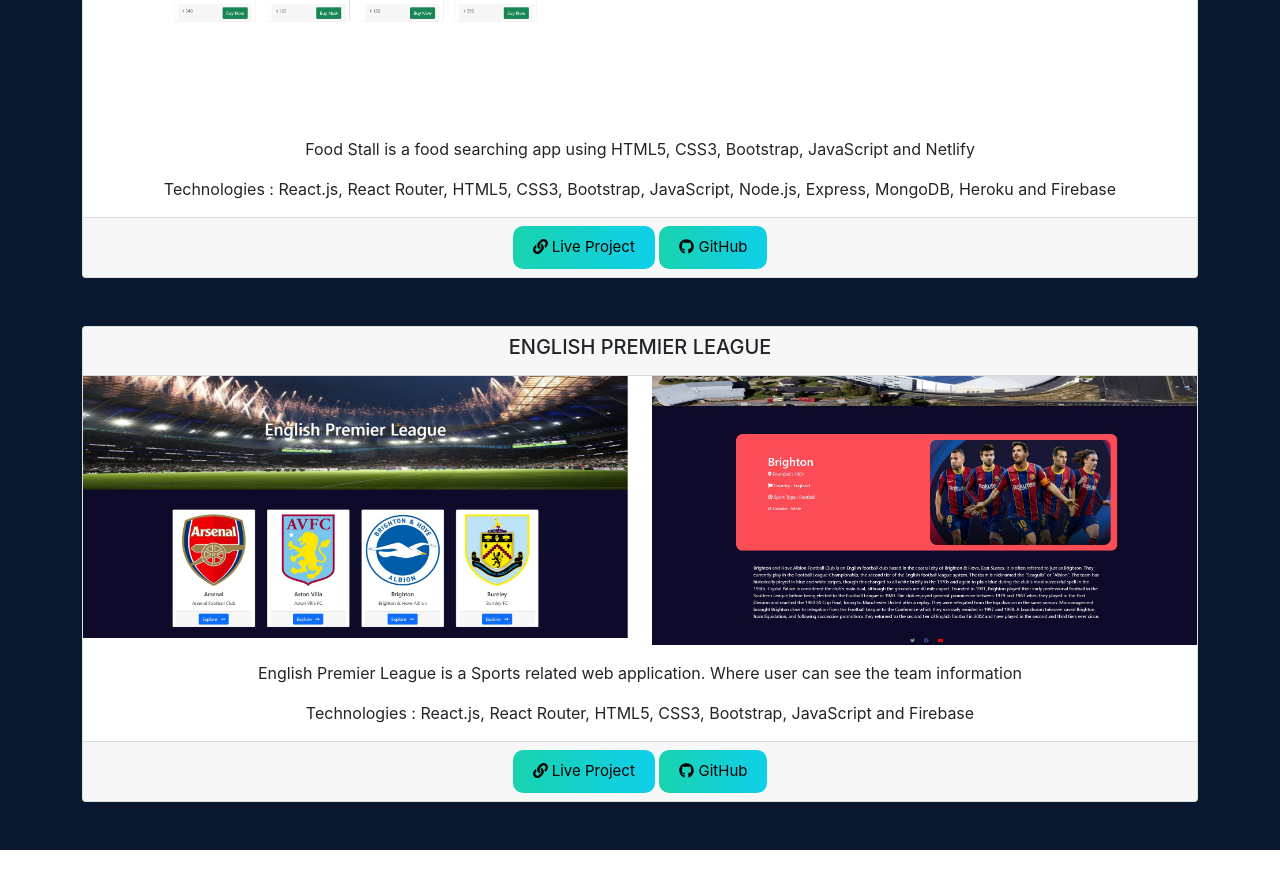
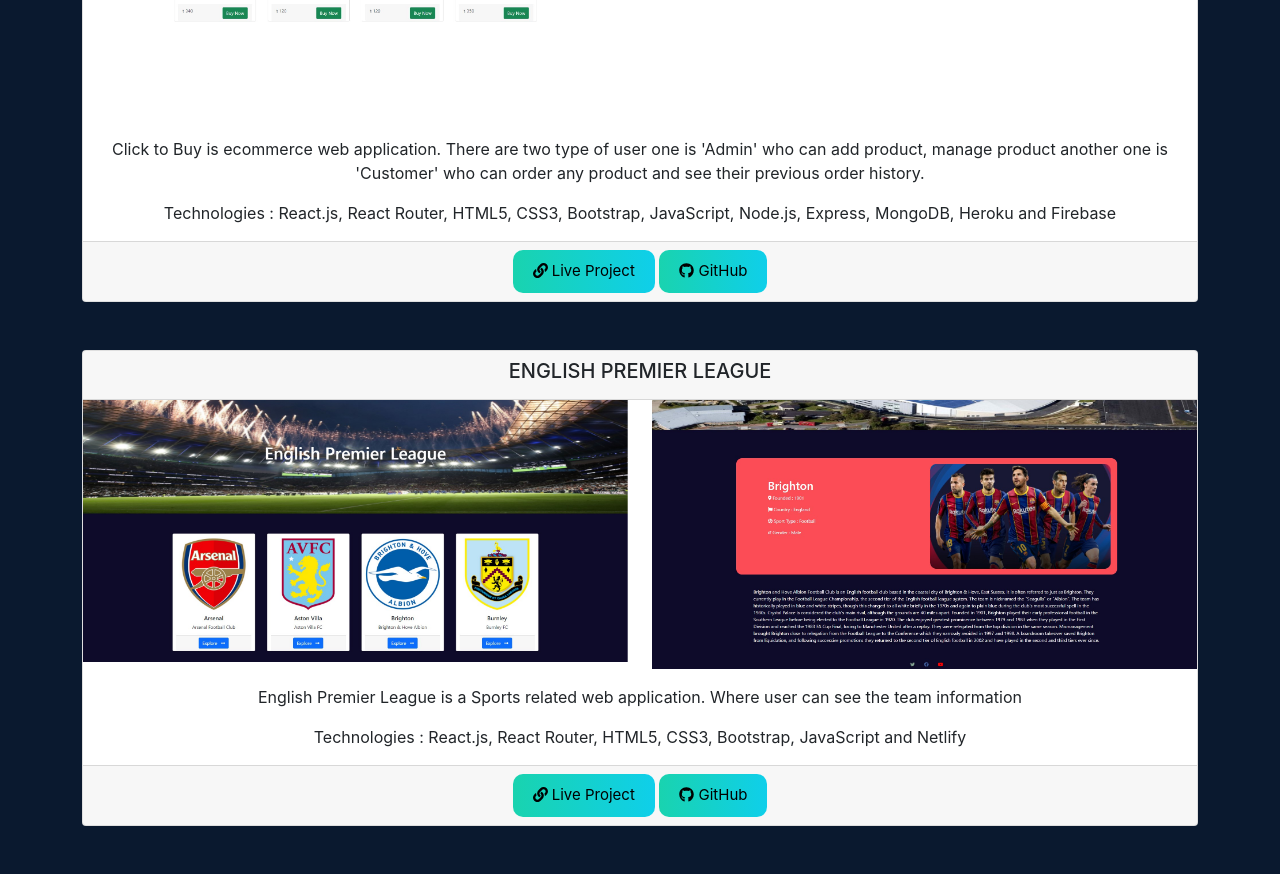
Before and after one commit to borhanshuvo/protfolio, a React (Create React App) app: page /project in a window 1280 px wide. Shown: the part 900-1774 px from the top of the page. Before the commit the page ends 1750 px from the top, so only its background shows below. Built offline with nearby package versions, Linux system fonts and the light colour scheme.

Commit message:
some changes

```diff
--- a/src/components/Project/Project.js
+++ b/src/components/Project/Project.js
@@ -22,7 +22,7 @@
     },
     {
         title: "Click To Buy ( mern )",
-        description: "Food Stall is a food searching app using HTML5, CSS3, Bootstrap, JavaScript and Netlify",
+        description: "Click to Buy is ecommerce web application. There are two type of user one is 'Admin' who can add product, manage product another one is 'Customer' who can order any product and see their previous order history.",
         tools: 'React.js, React Router, HTML5, CSS3, Bootstrap, JavaScript, Node.js, Express, MongoDB, Heroku and Firebase',
         code: "https://github.com/borhanshuvo/click-to-buy-client",
         live: "https://click-to-buy-6fa3e.web.app/",
@@ -32,7 +32,7 @@
     {
         title: "English Premier League",
         description: "English Premier League is a Sports related web application. Where user can see the team information",
-        tools: 'React.js, React Router, HTML5, CSS3, Bootstrap, JavaScript and Firebase',
+        tools: 'React.js, React Router, HTML5, CSS3, Bootstrap, JavaScript and Netlify',
         code: "https://github.com/borhanshuvo/english-premier-league",
         live: "https://youthful-bose-290646.netlify.app/",
         image: premierLeague,
```
